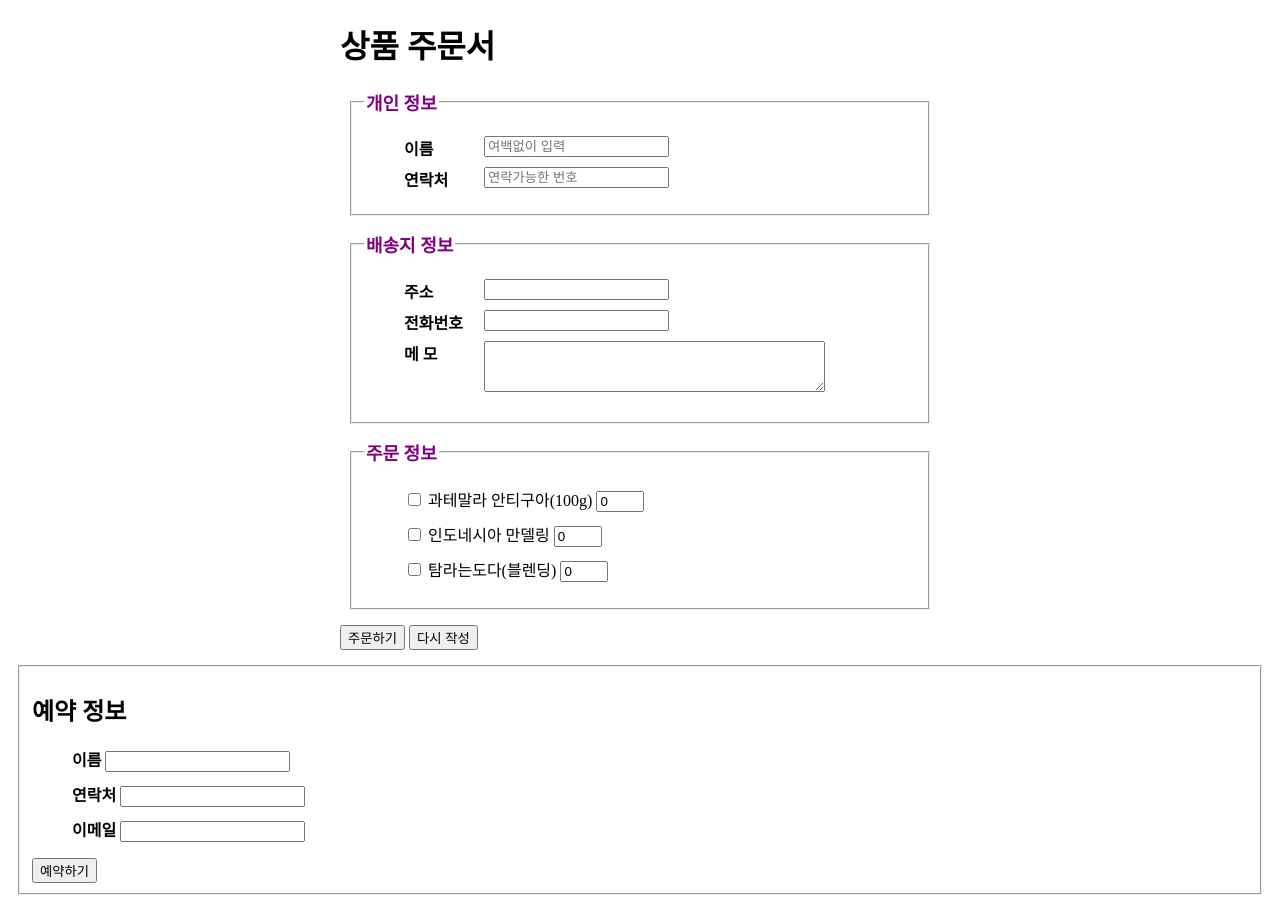
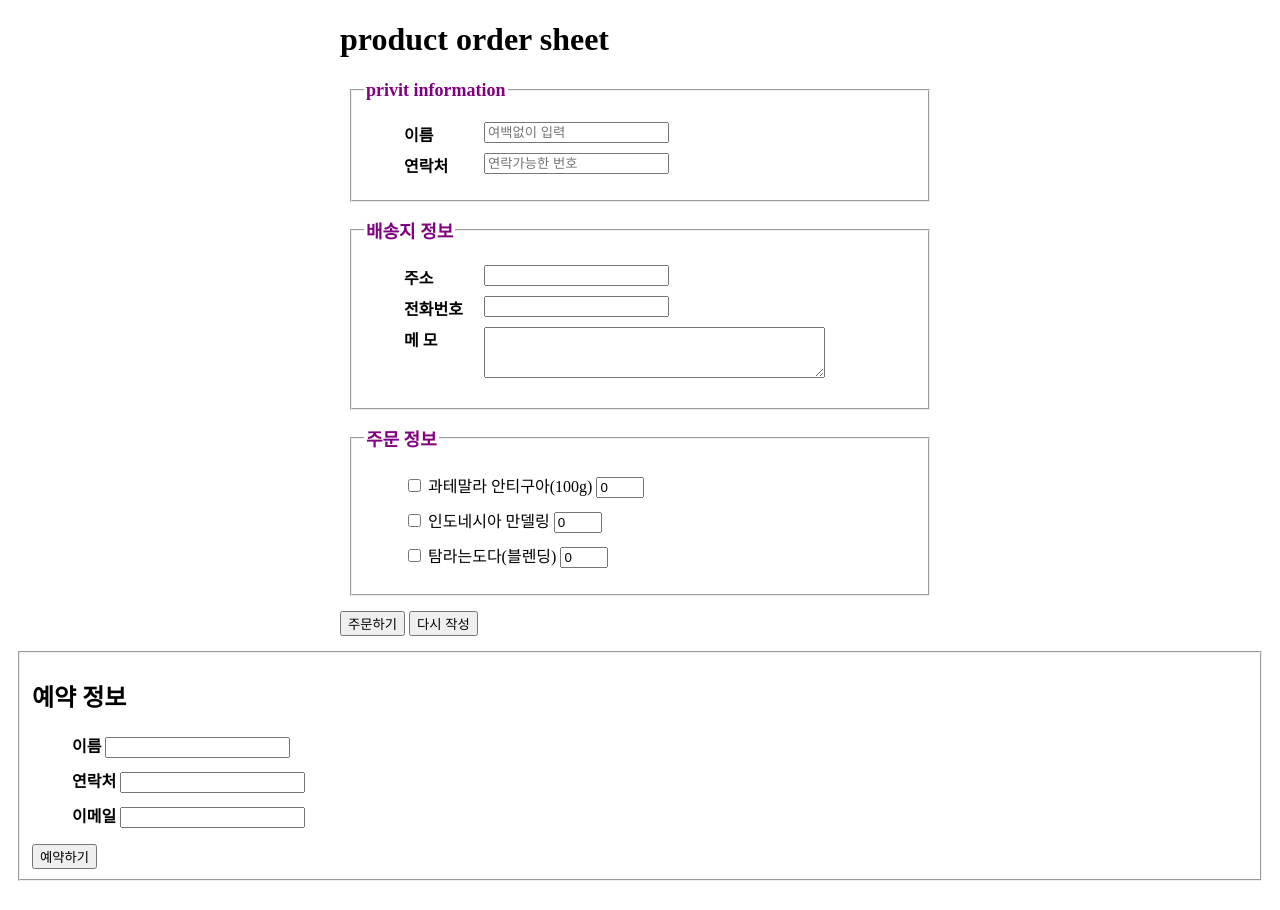
Before and after one commit to kimkisoo0505/product-order-sheet, a plain HTML site: page index.html in a window 1280 px wide. Drawn offline with Linux system fonts and the light colour scheme.

Commit message:
translated into english

```diff
--- a/index.html
+++ b/index.html
@@ -8,10 +8,10 @@
 </head>
 <body>
     <div class="container ">
-        <h1>상품 주문서</h1>
+        <h1>product order sheet</h1>
         <fieldset>
 
-            <legend>개인 정보</legend>
+            <legend>privit information</legend>
             <ul>
                 <li>
                     <label class="title">이름</label>
```
